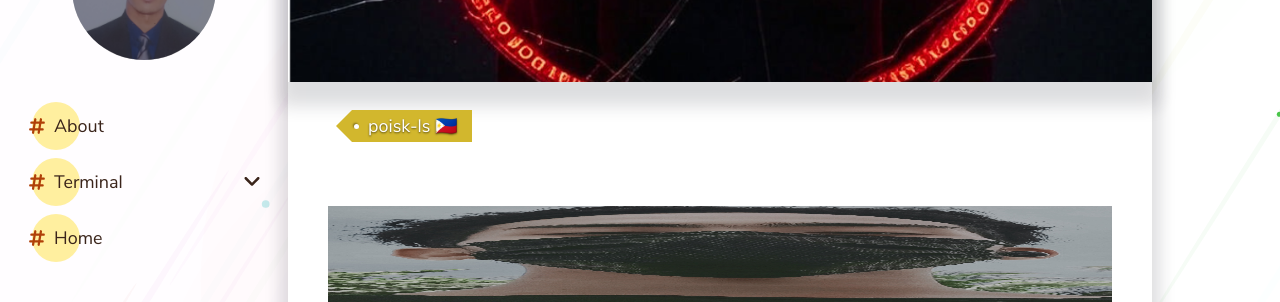
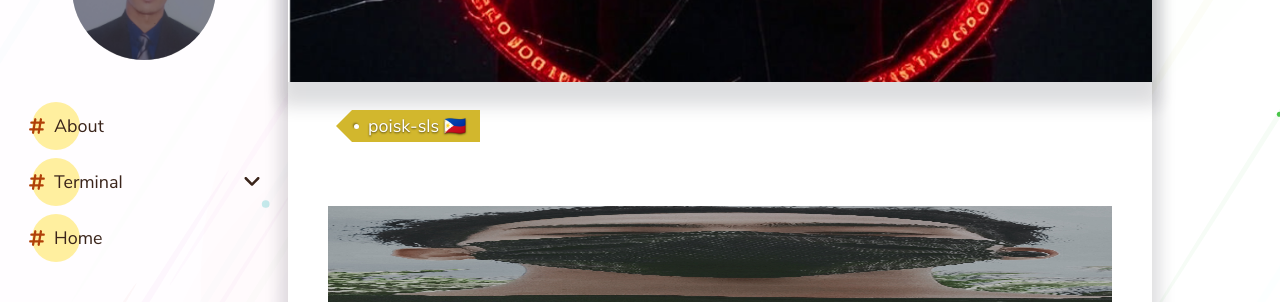
Before and after one commit to poisk-ls/poisk-ls.github.io, a Jekyll site: the page built from _pages/About/whoami.md, in a window 1280 px wide and 900 px high, scrolled down 379 px. Shown: the part 146-448 px from the top of the window. Built offline with Jekyll 4.4.1, drawn with Linux system fonts in a browser that asks for light colours; comment, search, counter and statistics services are not loaded.

Commit message:
Update whoami.md

```diff
--- a/_pages/About/whoami.md
+++ b/_pages/About/whoami.md
@@ -1,7 +1,7 @@
 ---
 title: "WHOAM—Ī"
 tags:
-    - poisk-ls 🇵🇭
+    - poisk-sls 🇵🇭
 date: "2025-05-01"
 thumbnail: "/assets/img/poisk-ls.png"
 ---
```
